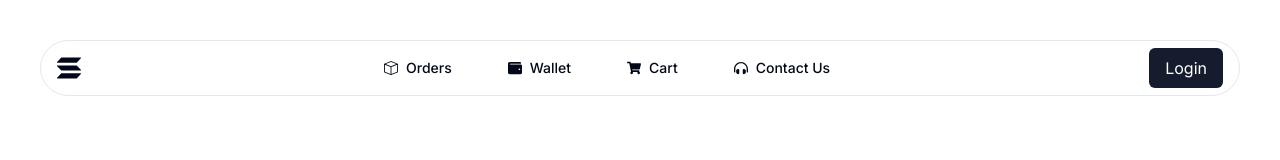
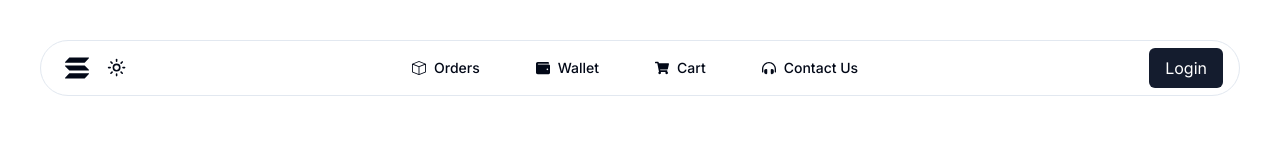
Before and after one commit to Ayushjodd/Xemen, a Next.js app: page / in a window 1280 px wide. Shown: the top 160 px of the page. Built offline with nearby package versions, Linux system fonts and the light colour scheme; no server answers.

Commit message:
dark theme implemented

```diff
--- a/components/Appbar/Appbar.tsx
+++ b/components/Appbar/Appbar.tsx
@@ -1,6 +1,10 @@
 /* eslint-disable jsx-a11y/alt-text */
 /* eslint-disable @next/next/no-img-element */
 "use client";
+
+import { Moon, Sun } from "lucide-react";
+import { useTheme } from "next-themes";
+import { Button } from "../ui/newButton";
 import { CoolMode } from "@/components/magicui/cool-mode";
 import Link from "next/link";
 import { useRouter } from "next/navigation";
@@ -28,6 +32,7 @@ import { MdOutlineProductionQuantityLimits } from "react-icons/md";
 import { FaPen } from "react-icons/fa6";
 
 export default function Appbar() {
+  const { setTheme } = useTheme();
   const router = useRouter();
   const { data: session } = useSession();
   const [user, setUser] = useState(false);
@@ -52,6 +57,8 @@ export default function Appbar() {
   return (
     <div>
       <header className="px-2 lg:px-4 h-14 flex items-center justify-between border rounded-full">
+        <div className="flex gap-2">
+          <div className="mt-2 ml-2">
             <CoolMode
               options={{
                 particle:
@@ -67,6 +74,27 @@ export default function Appbar() {
                 <span className="sr-only">Solana Marketplace</span>
               </Link>
             </CoolMode>
+          </div>
+          <div className="">
+            <DropdownMenu>
+              <DropdownMenuTrigger asChild>
+                <Button variant="ghost" size="icon">
+                  <Sun className="h-[1.2rem] w-[1.2rem] rotate-0 scale-100 transition-all dark:-rotate-90 dark:scale-0" />
+                  <Moon className="absolute h-[1.2rem] w-[1.2rem] rotate-90 scale-0 transition-all dark:rotate-0 dark:scale-100" />
+                  <span className="sr-only">Toggle theme</span>
+                </Button>
+              </DropdownMenuTrigger>
+              <DropdownMenuContent align="end">
+                <DropdownMenuItem onClick={() => setTheme("light")}>
+                  Light - suggested🫡
+                </DropdownMenuItem>
+                <DropdownMenuItem onClick={() => setTheme("dark")}>
+                  Dark
+                </DropdownMenuItem>
+              </DropdownMenuContent>
+            </DropdownMenu>
+          </div>
+        </div>
 
         <nav className="hidden sm:flex items-center gap-4 sm:gap-6">
           <Link
@@ -120,7 +148,7 @@ export default function Appbar() {
           ) : (
             <DropdownMenu>
               <DropdownMenuTrigger asChild>
-                <button className="flex items-center  rounded-full   ">
+                <button className="flex items-center rounded-full">
                   {!session?.user?.image ? (
                     <UserRound size={24} />
                   ) : (
@@ -130,7 +158,7 @@ export default function Appbar() {
               </DropdownMenuTrigger>
               <DropdownMenuContent className="dark:shadow-[#030712] translate-y-8 scale-110 -translate-x-10 shadow-lg bg-white">
                 <DropdownMenuLabel className="flex gap-4 items-center">
-                  <div className=" flex items-center  justify-center ">
+                  <div className="flex items-center justify-center">
                     {!session?.user?.image ? (
                       <UserRound size={24} />
                     ) : (
@@ -138,8 +166,10 @@ export default function Appbar() {
                     )}
                   </div>
                   <div className="flex flex-col">
-                    <span className="max-w-[200px]">{session?.user?.name}</span>
-                    <span className="text-[0.8rem] max-w-[200px] text-gray-400">
+                    <span className="max-w-[200px] dark:text-black">
+                      {session?.user?.name}
+                    </span>
+                    <span className="text-[0.8rem] max-w-[200px] text-gray-400 ">
                       {session?.user?.email}
                     </span>
                   </div>
```
Lines whose indentation alone changed are shown as unchanged.
